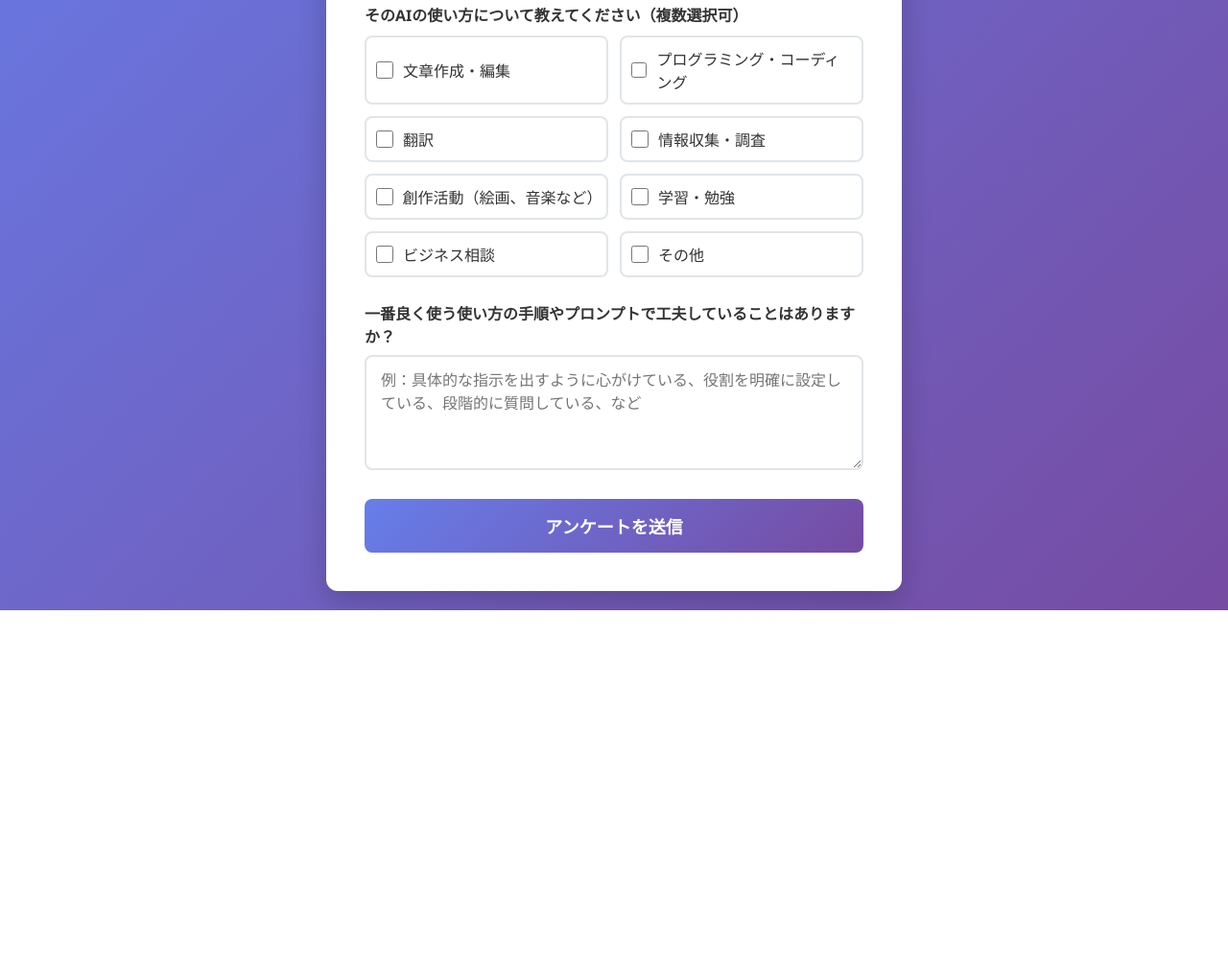
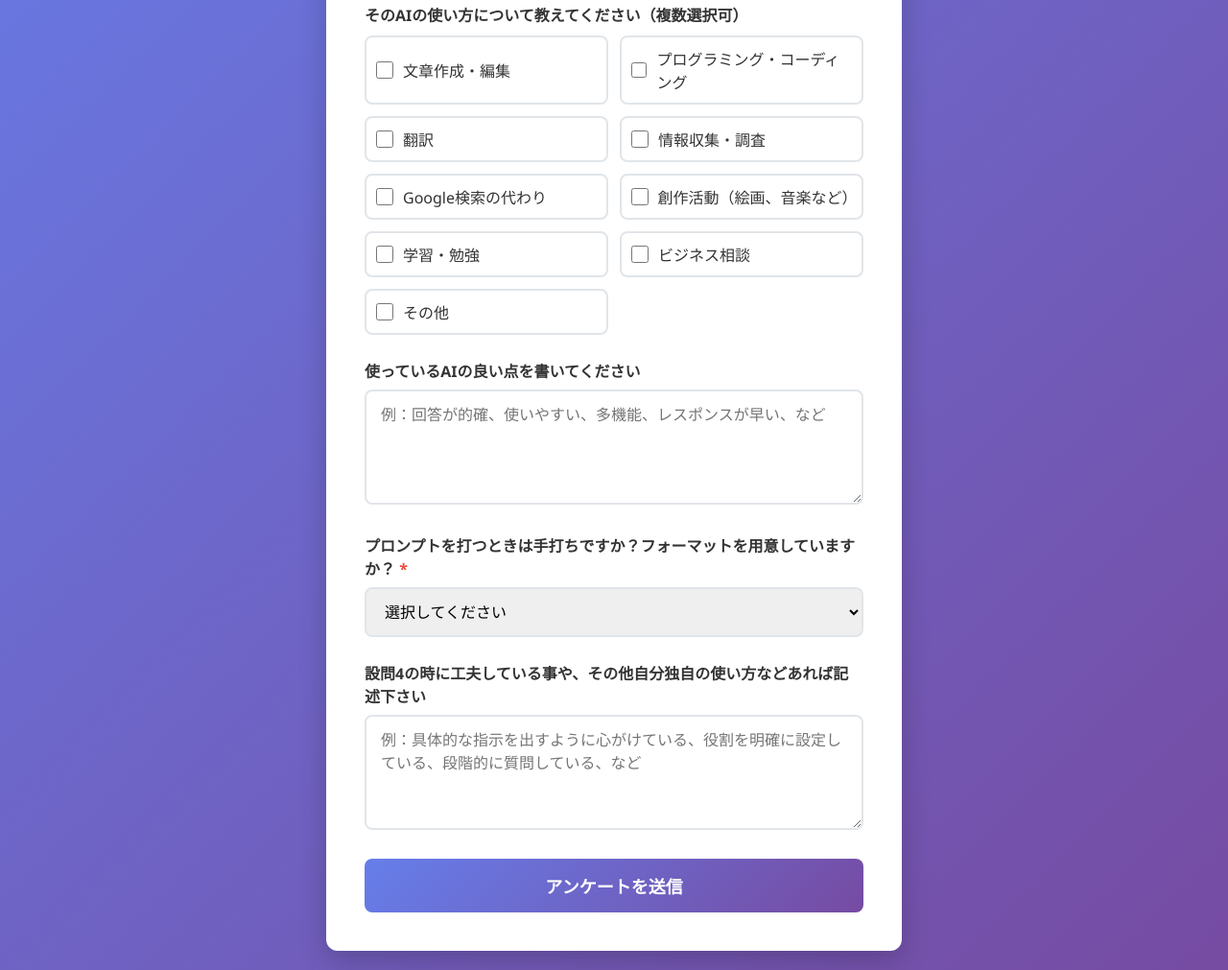
Before and after one commit to kurocofficial/kuroco_aiuse_survey, a plain HTML site: page index.html in a window 1280 px wide. Shown: the part 407-1418 px from the top of the page at 96% size. Before the commit the page ends 1043 px from the top, so only its background shows below. Drawn offline with Linux system fonts and the light colour scheme.

Commit message:
アンケートフォームを大幅拡張: 設問を6つに増加
【変更内容】
- 設問3: 「Google検索の代わり」選択肢を追加
- 設問4: 「使っているAIの良い点」フリー記述に変更
- 設問5: 「プロンプト入力方法」2択を新規追加(必須)
- 設問6: 「工夫や独自の使い方」フリー記述を新規追加

【技術更新】
- Google Apps Script: 新データ項目対応、ヘッダー拡張
- バリデーション: promptMethod必須項目追加
- フォームデータ収集: 3つの新項目対応

```diff
--- a/index.html
+++ b/index.html
@@ -247,6 +247,10 @@
                             <label for="research">情報収集・調査</label>
                         </div>
                         <div class="checkbox-item">
+                            <input type="checkbox" id="search" name="usage" value="Google検索の代わり">
+                            <label for="search">Google検索の代わり</label>
+                        </div>
+                        <div class="checkbox-item">
                             <input type="checkbox" id="creative" name="usage" value="創作活動（絵画、音楽など）">
                             <label for="creative">創作活動（絵画、音楽など）</label>
                         </div>
@@ -266,7 +270,21 @@
                 </div>
 
                 <div class="form-group">
-                    <label for="tips">一番良く使う使い方の手順やプロンプトで工夫していることはありますか？</label>
+                    <label for="aiAdvantages">使っているAIの良い点を書いてください</label>
+                    <textarea id="aiAdvantages" name="aiAdvantages" placeholder="例：回答が的確、使いやすい、多機能、レスポンスが早い、など"></textarea>
+                </div>
+
+                <div class="form-group">
+                    <label for="promptMethod">プロンプトを打つときは手打ちですか？フォーマットを用意していますか？ <span class="required">*</span></label>
+                    <select id="promptMethod" name="promptMethod" required>
+                        <option value="">選択してください</option>
+                        <option value="手打ち">手打ち</option>
+                        <option value="フォーマットを用意">フォーマットを用意</option>
+                    </select>
+                </div>
+
+                <div class="form-group">
+                    <label for="tips">設問4の時に工夫している事や、その他自分独自の使い方などあれば記述下さい</label>
                     <textarea id="tips" name="tips" placeholder="例：具体的な指示を出すように心がけている、役割を明確に設定している、段階的に質問している、など"></textarea>
                 </div>
 
@@ -305,7 +323,9 @@
                 const usageValues = Array.from(usageCheckboxes).map(cb => cb.value);
                 formData.append('usage', usageValues.join(', '));
 
-                // フリー記述の値を収集
+                // 新しいフォーム項目の値を収集
+                formData.append('aiAdvantages', document.getElementById('aiAdvantages').value);
+                formData.append('promptMethod', document.getElementById('promptMethod').value);
                 formData.append('tips', document.getElementById('tips').value);
 
                 // UI状態を更新
```
Also changed, not shown: google-apps-script.js (+10 -4 lines).
